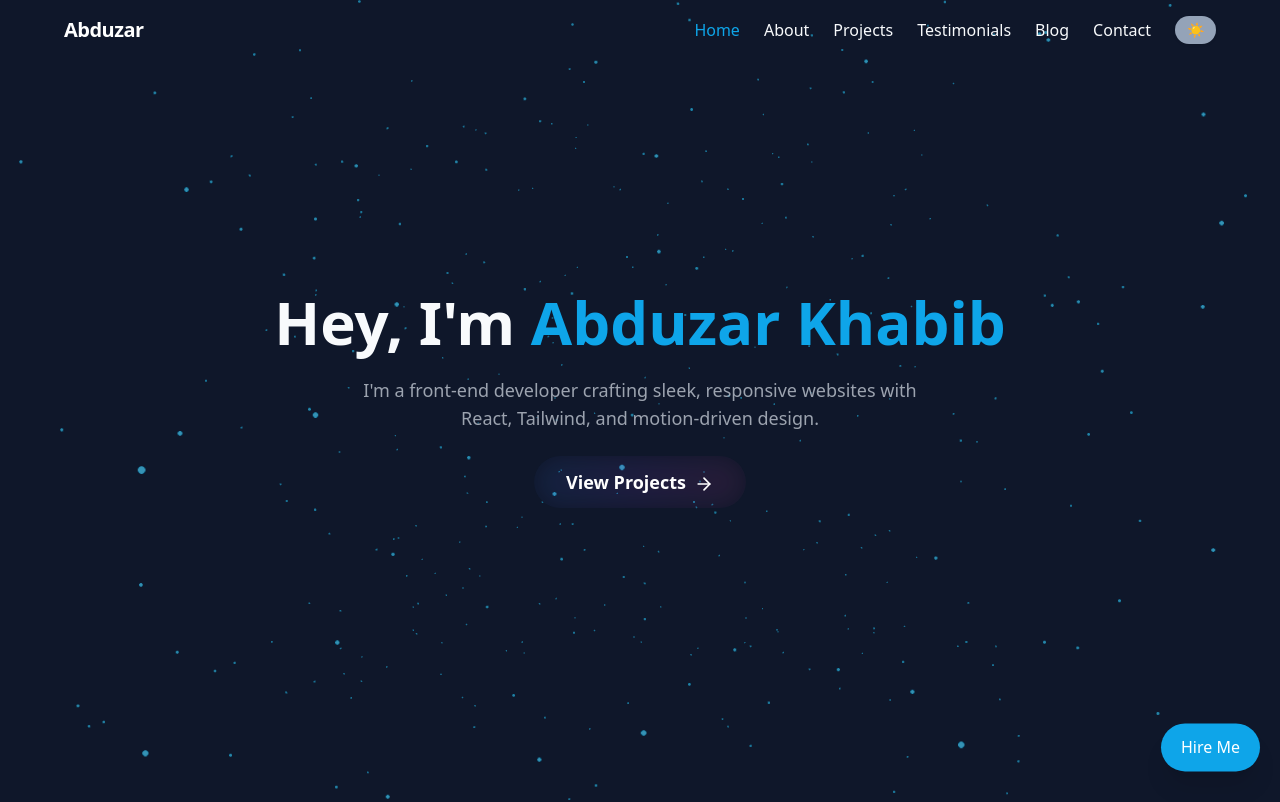
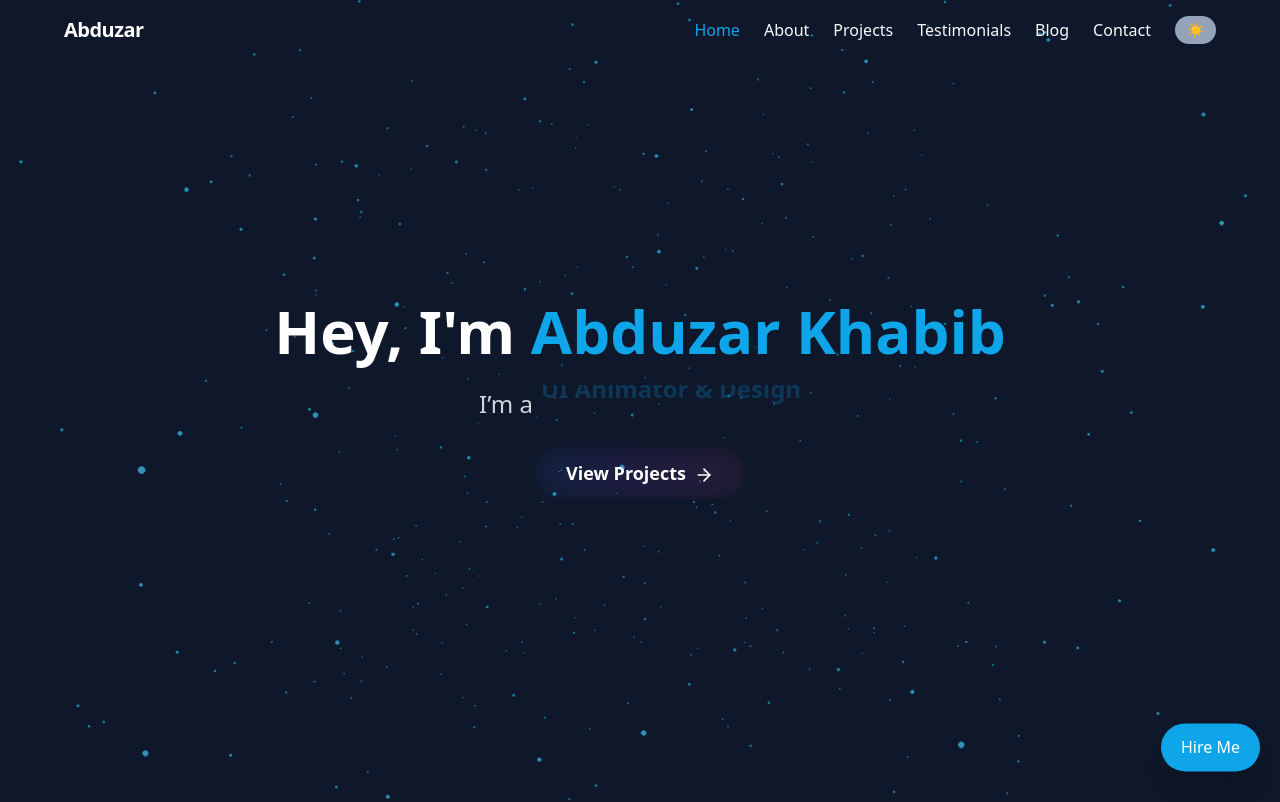
Before and after one commit to abduzar-coding/portfolio, a React (Vite) app: page / in a window 1280 px wide. Shown: the top 802 px of the page. Built offline with nearby package versions, Linux system fonts and the light colour scheme.

Commit message:
enhaced hero section

```diff
--- a/package.json
+++ b/package.json
@@ -21,6 +21,7 @@
     "react-dom": "^19.0.0",
     "react-icons": "^5.5.0",
     "react-parallax-tilt": "^1.7.301",
+    "react-simple-typewriter": "^5.0.1",
     "swiper": "^11.2.10",
     "three": "^0.178.0"
   },
--- a/src/sections/Hero.jsx
+++ b/src/sections/Hero.jsx
@@ -1,43 +1,66 @@
-import { motion } from "framer-motion";
+import { useEffect, useState } from "react";
+import { motion, AnimatePresence } from "framer-motion";
 import ParticlesScene from "../components/ParticlesScene";
 import Button from "../components/Button";
 
+const roles = [
+  "Front-end Developer",
+  "React.js Specialist",
+  "UI Animator & Designer",
+];
+
 export default function Hero() {
+  const [index, setIndex] = useState(0);
+
+  useEffect(() => {
+    const interval = setInterval(() => {
+      setIndex((prev) => (prev + 1) % roles.length);
+    }, 3000);
+    return () => clearInterval(interval);
+  }, []);
+
   return (
     <section
       id="home"
       className="relative min-h-screen w-full flex items-center justify-center overflow-hidden bg-transparent"
     >
-      {/* 🔵 Fullscreen canvas behind */}
+      {/* 🔵 Fullscreen canvas background */}
       <div className="fixed inset-0 -z-10">
         <ParticlesScene />
       </div>
 
       {/* 🔵 Foreground content */}
       <div className="relative z-10 px-4 text-center space-y-6">
-        <motion.h1
-          initial={{ opacity: 0, y: -20 }}
-          animate={{ opacity: 1, y: 0 }}
-          transition={{ duration: 0.6, ease: "easeOut" }}
-          className="text-5xl md:text-6xl font-bold"
-        >
+        {/* 🪄 Static Name */}
+        <h1 className="text-4xl sm:text-5xl md:text-6xl font-bold leading-tight text-white">
           Hey, I'm <span className="text-primary">Abduzar Khabib</span>
-        </motion.h1>
-        <motion.p
-          initial={{ opacity: 0, y: -20 }}
-          animate={{ opacity: 1, y: 0 }}
-          transition={{ duration: 0.8, ease: "easeOut", delay: 0.2 }}
-          className="text-lg text-muted dark:text-gray-400 max-w-xl mx-auto"
-        >
-          I'm a front-end developer crafting sleek, responsive websites with React, Tailwind, and motion-driven design.
-        </motion.p>
-        <motion.div
-          initial={{ opacity: 0, y: -20 }}
-          animate={{ opacity: 1, y: 0 }}
-          transition={{ duration: 0.8, ease: "easeOut", delay: 0.4 }}
-        >
+        </h1>
+
+        {/* 💬 Rotating Role Title with Drop Animation */}
+        <div className="flex justify-center">
+          <div className="flex items-center gap-1 sm:gap-2 text-lg sm:text-xl md:text-2xl font-medium text-gray-600 dark:text-gray-300">
+            <span className="whitespace-nowrap">I’m a</span>
+            <div className="relative h-[1.6em] min-w-[220px] sm:min-w-[260px] overflow-hidden">
+              <AnimatePresence mode="wait">
+                <motion.span
+                  key={index}
+                  initial={{ y: -20, opacity: 0 }}
+                  animate={{ y: 0, opacity: 1 }}
+                  exit={{ y: 20, opacity: 0 }}
+                  transition={{ duration: 0.5, ease: "easeInOut" }}
+                  className="absolute inset-0 flex items-center justify-start text-primary font-semibold whitespace-nowrap"
+                >
+                  {roles[index]}
+                </motion.span>
+              </AnimatePresence>
+            </div>
+          </div>
+        </div>
+
+        {/* CTA Button */}
+        <div className="mt-4">
           <Button href="#projects">View Projects</Button>
-        </motion.div>
+        </div>
       </div>
     </section>
   );
```
Also changed, not shown: 1 other file (tests, documents, lock files or other folders).
